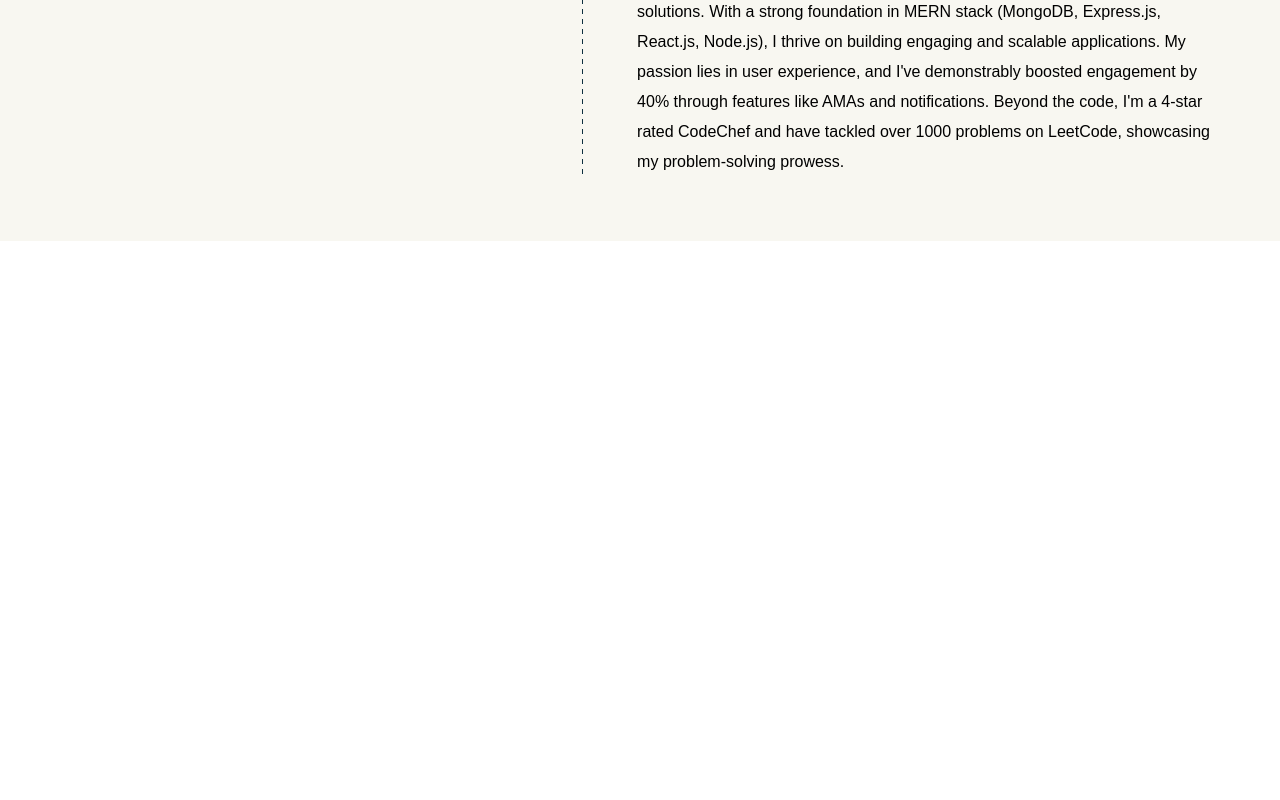
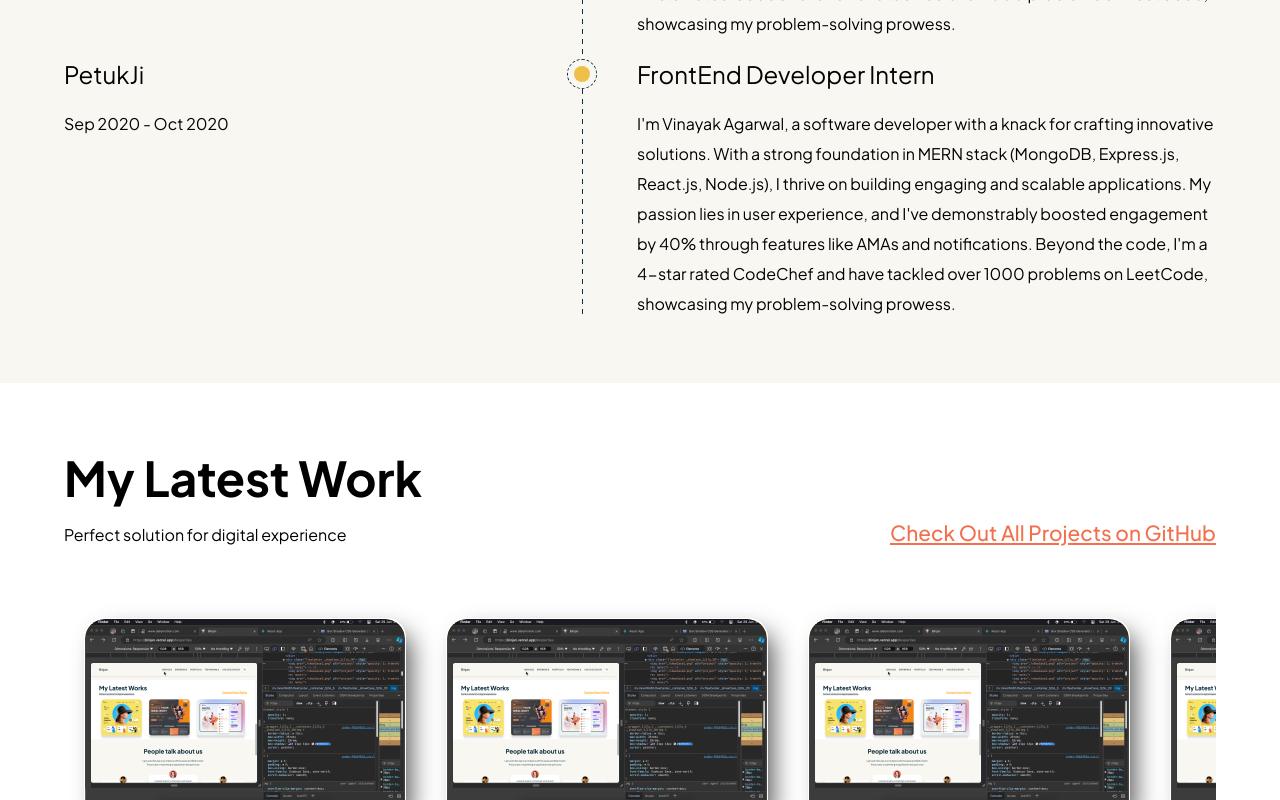
Before and after one commit to vinayak0505/website, a React (Create React App) app: page / in a window 1280 px wide. Shown: the part 2000-2800 px from the top of the page. Before the commit the page ends 2241 px from the top, so only its background shows below. Built offline with nearby package versions, Linux system fonts and the light colour scheme.

Commit message:
completed project

```diff
--- a/src/App.css
+++ b/src/App.css
@@ -12,13 +12,18 @@
     color: inherit;
 }
 
+@font-face {
+    font-family: EudoxusSansGX;
+    src: url("./Eudoxus-Sans-font/EudoxusSansGX.ttf");
+}
+
 :root {
     --background-color: #f8f7f1;
     --primary-color: #0d2f3f;
     --secondary-color-1: rgb(40, 111, 108);
     --secondary-color-2: rgb(242, 112, 78);
     --secondary-color-3: rgb(238, 192, 72);
-    font-family: Eudoxus Sans, sans-serif;
+    font-family: EudoxusSansGX;
 }
 
 ::-webkit-scrollbar {
--- a/src/App.tsx
+++ b/src/App.tsx
@@ -4,6 +4,7 @@
 import Experties from './Experties/Experties';
 import Header from './Header/Header';
 import Home from './Home/Home';
+import Projects from './Projects/Projects';
 
 function App() {
   return (
@@ -12,6 +13,7 @@
       <Home />
       <Experties />
       <Experience />
+      <Projects/>
     </div>
   );
 }
--- a/src/Experties/Experties.module.scss
+++ b/src/Experties/Experties.module.scss
@@ -64,6 +64,8 @@
     .right {
         flex-grow: 1;
         flex: 5;
+        display: flex;
+        flex-direction: column;
 
         .title {
             text-decoration: underline;
@@ -78,6 +80,9 @@
             font-weight: 500;
         }
 
+        .gap{
+            flex: 1;
+        }
         .items {
             margin-top: 20px;
             display: flex;
--- a/src/Experties/Experties.tsx
+++ b/src/Experties/Experties.tsx
@@ -36,6 +36,7 @@
                 <div className={Styles.title}>Things that i do</div>
                 <div className={Styles.about}>{about}</div>
                 <div className={Styles.about}>{about2}</div>
+                <div className={Styles.gap}/>
                 <div className={Styles.items}>
                     <a href='https://codechef.com/users/vinayakagg05' target='_blank' rel='noreferrer'>
                         <div className={Styles.title}>4Star</div>
--- a/src/Home/Home.module.scss
+++ b/src/Home/Home.module.scss
@@ -1,5 +1,4 @@
 .home {
-    // background-color: var(--background-color);
     color: var(--primary-color);
     padding: 64px 64px 32px;
 
@@ -35,7 +34,9 @@
             box-sizing: border-box;
             width: 40px;
             height: 40px;
-            padding-top: 8px;
+            display: flex;
+            align-items: center;
+            justify-content: center;
             border-radius: 50px;
             background-color: var(--primary-color);
             content: url('../assets/download_icon.svg');
--- /dev/null
+++ b/src/Projects/Projects.module.scss
@@ -0,0 +1,70 @@
+.projects {
+    padding: 64px;
+
+    .title {
+        font-size: 3rem;
+        font-weight: 700;
+    }
+
+    .sub {
+        display: flex;
+        justify-content: space-between;
+        align-items: baseline;
+
+        .right {
+            text-decoration: underline;
+            color: var(--secondary-color-2);
+            cursor: pointer;
+            line-height: 50px;
+            font-size: 1.3rem;
+            font-weight: 500;
+        }
+    }
+
+    .items {
+        margin-top: 40px;
+        display: flex;
+        gap: 40px;
+        overflow-x: auto;
+        overflow-y: visible;
+        padding: 20px 20px 40px;
+        scrollbar-width: none;
+
+        .item {
+            --shadow-color: rgba(0, 0, 0, 0.7);
+            --radius: 20px;
+            height: 200px;
+            position: relative;
+            border: 1px solid white;
+            -webkit-box-shadow: 10px 10px 26px -6px var(--shadow-color);
+            -moz-box-shadow: 10px 10px 26px -6px var(--shadow-color);
+            box-shadow: 10px 10px 26px -6px var(--shadow-color);
+            border-radius: var(--radius);
+            overflow: clip;
+
+            .image {
+                background-color: var(--secondary-color-3);
+                height: 200px;
+                min-width: 200px;
+                border-radius: var(--radius);
+            }
+
+            .title {
+                padding: 4px 8px;
+                font-size: 2rem;
+                border-radius: 0px var(--radius) 0px var(--radius);
+                position: absolute;
+                bottom: 0;
+                background-color: rgba(240, 248, 255, 0.8);
+                translate: -100%;
+                transition: translate 0.2s;
+            }
+
+            &:hover {
+                .title {
+                    translate: 0px;
+                }
+            }
+        }
+    }
+}
--- /dev/null
+++ b/src/Projects/Projects.tsx
@@ -0,0 +1,28 @@
+import { Project, projects } from "../constans";
+import Styles from "./Projects.module.scss";
+
+
+const Item = ({ item }: { item: Project }) => {
+    return <a className={Styles.item} href={item.link}>
+        <img className={Styles.image} src={item.image} alt={item.title} />
+        <div className={Styles.title}>{item.title}</div>
+    </a>
+}
+const Projects = () => {
+    return (
+        <div id="projects" className={Styles.projects}>
+            <div className={Styles.title}>My Latest Work</div>
+            <div className={Styles.sub}>
+                <div>Perfect solution for digital experience</div>
+                <a href="https://github.com/vinayak0505" className={Styles.right}>Check Out All Projects on GitHub</a>
+            </div>
+            <div className={Styles.items}>
+                {
+                    projects.map(item => <Item item={item} />)
+                }
+            </div>
+        </div>
+    )
+}
+
+export default Projects;
--- a/src/constans.ts
+++ b/src/constans.ts
@@ -25,3 +25,42 @@
         about: about
     },
 ]
+
+export interface Project {
+    title: string
+    image: string
+    link: string
+}
+
+export const projects:Project[] = [
+    {
+        title: "The Map Maker",
+        image: "./images/1.png",
+        link: "testing"
+    },
+    {
+        title: "First",
+        image: "./images/1.png",
+        link: "testing"
+    },
+    {
+        title: "First",
+        image: "./images/1.png",
+        link: "testing"
+    },
+    {
+        title: "First",
+        image: "./images/1.png",
+        link: "testing"
+    },
+    {
+        title: "First",
+        image: "./images/1.png",
+        link: "testing"
+    },
+    {
+        title: "First",
+        image: "./images/1.png",
+        link: "testing"
+    }
+]
```
Also changed, not shown: public/images/1.png (added), src/Eudoxus-Sans-font/EudoxusSansGX.ttf (added).
